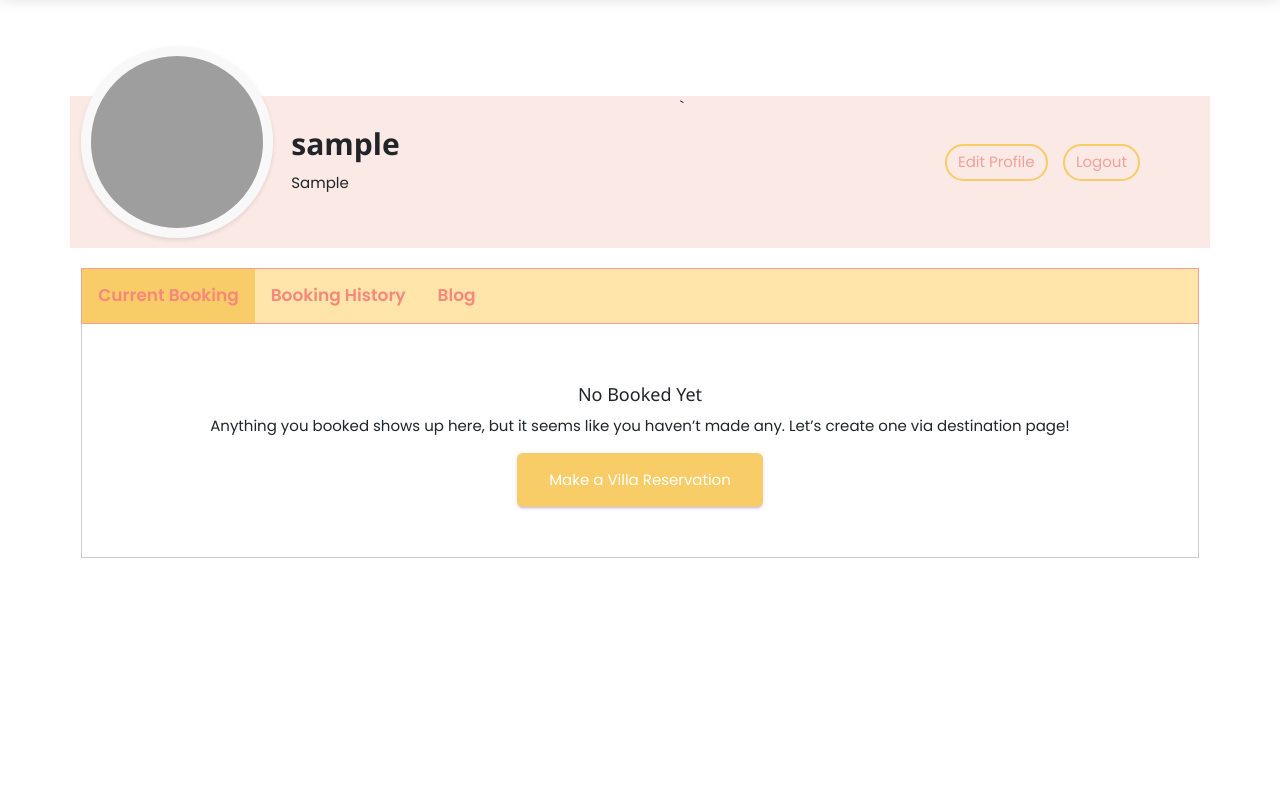
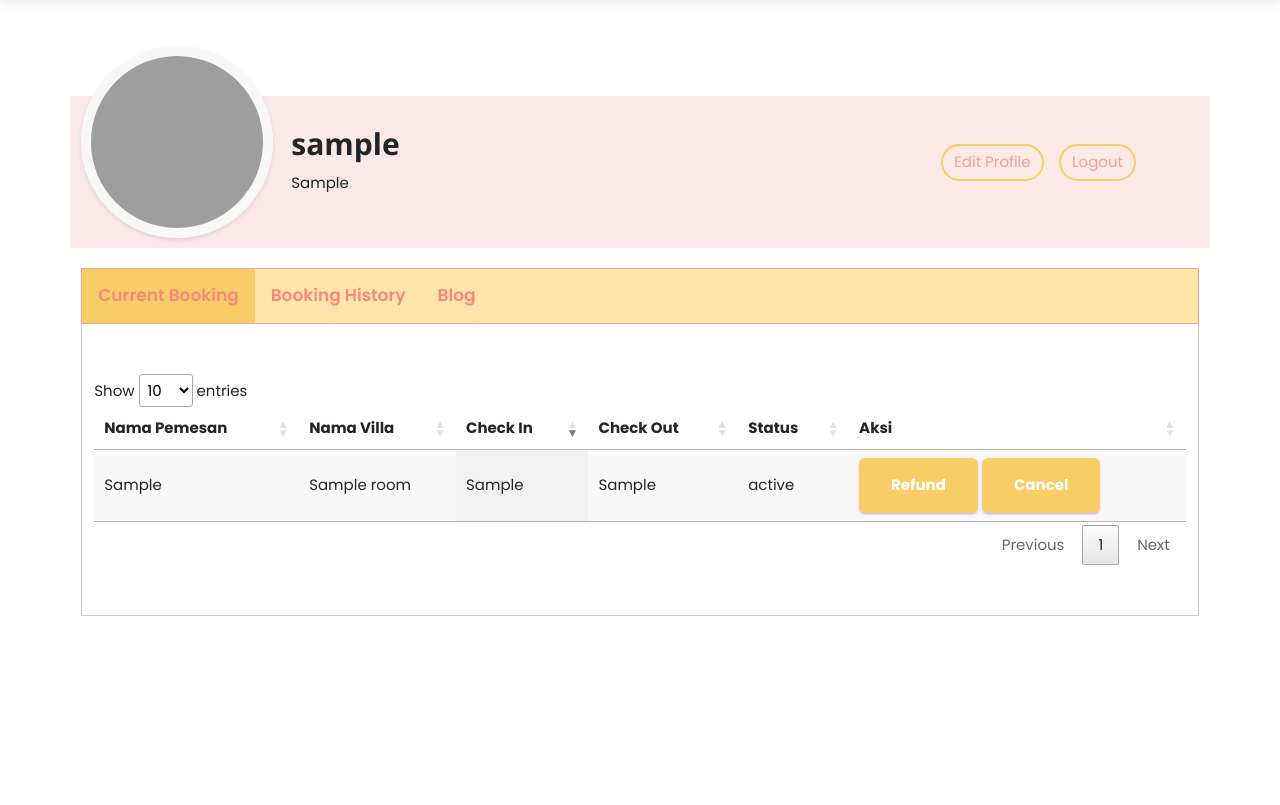
Before and after one commit to melatinurmalasari/VillaLaLand, a PHP site: page /profile.php in a window 1280 px wide. Shown: the part 104-909 px from the top of the page. Run offline with PHP 8.4, Linux system fonts and the light colour scheme; the visitor is signed in with stand-in values (Sample User, id 1); tables that the repository leaves empty or names only in its code hold one stand-in row (values such as "Sample post"); some libraries are stand-ins or nearby versions; grey boxes are pictures that could not be loaded.

Commit message:
fix lagi

```diff
--- a/header.php
+++ b/header.php
@@ -1,12 +1,15 @@
 <?php
 require_once 'koneksi.php';
 session_start();
+ob_start();
 $username = $_SESSION['username'];
 $idUser = mysqli_query($koneksi, "SELECT id FROM `users` WHERE username = '$username';");
 $idUserFetch = mysqli_fetch_array($idUser);
 $idUserInput = $idUserFetch['id'];
+$userPemesan =  mysqli_query($koneksi, "SELECT id FROM `users` WHERE username = '$username';");
 if (!isset($_SESSION['username'])){
   header("Location: login.php");
+  ob_end_flush();
 }
 ?>
 
--- a/profile.php
+++ b/profile.php
@@ -20,12 +20,44 @@
 
   <script src="https://ajax.googleapis.com/ajax/libs/jquery/3.6.0/jquery.min.js"></script>
   <script src="https://maxcdn.bootstrapcdn.com/bootstrap/3.4.1/js/bootstrap.min.js"></script>
+  <link rel="stylesheet" type="text/css" href="https://cdn.datatables.net/1.10.24/css/jquery.dataTables.min.css">
+
+  <script type="text/javascript">
+    const showInfo = (value) => {
+      const xhttp = new XMLHttpRequest();
+      xhttp.onload = function() {
+        alert(this.responseText)
+      }
+      var id = value
+      xhttp.open("POST", "action.php?aksi=info");
+      xhttp.setRequestHeader("Content-type", "application/x-www-form-urlencoded");
+      xhttp.send("id=" + id)
+    }
+
+    const deleteData = (value) => {
+      const xhttp = new XMLHttpRequest();
+      xhttp.onload = function() {
+        alert(this.responseText)
+      }
+      var id = value
+      xhttp.open("POST", "action.php?aksi=delete");
+      xhttp.setRequestHeader("Content-type", "application/x-www-form-urlencoded");
+      let con = confirm("Apakah anda yakin ingin menghapus data?")
+      if (con) {
+        xhttp.send("id=" + id)
+      }
+    }
+  </script>
 
 </head>
 
 <body>
   <?php include "header.php" ?>
-
+  <?php
+$idTransaksi = mysqli_query($koneksi, "SELECT transaction_id FROM `transaction` WHERE id_user = '$idUserInput';");
+$idTransaksiFetch = mysqli_fetch_array($idTransaksi);
+$idTransaksiInput = $idTransaksiFetch['transaction_id'];
+?>
   <main>
     <section class="hero-profile">
         <div class="row">
@@ -49,7 +81,8 @@
                             <h2 style="font-weight: 600;"><?php echo $username ?></h2>
                             <p><?php echo $fetch['kota'] ?></p>
                     </div>
-                        `<?php } ?>
+                        <?php } ?>
+
 
                         <div class="d-flex col-md-5 justift-between-end" style="margin-top: 40px;">
                             <div class="ms-auto p-2">
@@ -61,7 +94,6 @@
                               </div>
                             </form>
                           </div>
-
                   </div>
                     <div class="tab-book">
                       <button class="tablinks" onclick="openCity(event, 'current-book')" id="defaultOpen">Current Booking</button>
@@ -69,13 +101,63 @@
                       <button class="tablinks" onclick="openCity(event, 'our-blog')">Blog</button>
                     </div>
 
+
                     <div id="current-book" class="tabcontent">
                       <center>
-                      <div class="booking">
-                        <h5>No Booked Yet</h5>
-                        <p>Anything you booked shows up here, but it seems like you haven’t made any. Let’s create one via destination page!</p>
-                        <a href="destination2.php" class="btn btn-primary rounded" data-abc="true">Make a Villa Reservation</a>
-                      </div>
+                        <div class="booking">
+                         <?php
+                         $query = mysqli_query($koneksi, "SELECT room.room_name, transaction.first_name, transaction.checkin, transaction.checkout, transaction.status FROM transaction INNER JOIN room ON transaction.room_id=room.room_id WHERE first_name = '$username';");
+                         ?>
+                         <table style="width: 100%;" class="display" id="tabel-data">
+                          <thead>
+                            <tr>
+                              <th>Nama Pemesan</th>
+                              <th>Nama Villa</th>
+                              <th>Check In</th>
+                              <th>Check Out</th>
+                              <th>Status</th>
+                              <th>Aksi</th>
+                            </tr>
+                          </thead>
+                          <tbody>
+                            <?php
+                            while ($item = mysqli_fetch_array($query)) {
+                              ?>
+
+                              <tr>
+                                <td><?= $item['first_name'] ?></td>
+                                <td><?= $item['room_name'] ?></td>
+                                <td><?= $item['checkin'] ?></td>
+                                <td><?= $item['checkout'] ?></td>
+                                <td><?= $item['status'] ?></td>
+                                <form method="POST">
+                                  <td>
+                                  <input type="submit" name="refund" value="Refund" class="btn btn-primary fw-bold">
+                                  <input type="submit" name="cancel" value="Cancel" class="btn btn-primary fw-bold">
+                                </td>
+                                </form>
+                              </tr>
+
+                              <?php
+                              ob_start();
+                              if (isset($_POST['refund'])) {
+                               $koneksi->query("UPDATE `transaction` SET status = 'PENDING' WHERE first_name = '$username' AND transaction_id = '$idTransaksiInput'") or die(mysqli_error());
+                               header("location: profile.php");
+                               ob_end_flush();
+                             }
+                             ?>
+                             <?php
+                             ob_start();
+                             if (isset($_POST['cancel'])) {
+                               $koneksi->query("UPDATE `transaction` SET status = 'COMPLETE' WHERE first_name = '$username' AND transaction_id = '$idTransaksiInput'") or die(mysqli_error());
+                               header("location: profile.php");
+                               ob_end_flush();
+                             }
+
+                             ?>
+                            <?php } ?>
+                          </tbody>
+                        </table>
                       </center>
                     </div>
 
@@ -102,6 +184,7 @@
                       </div>
                       </center>
                     </div>
+
                 </div>
               </div>
         </div>
@@ -128,6 +211,19 @@
 
     <script src="https://cdn.jsdelivr.net/npm/@popperjs/core@2.11.6/dist/umd/popper.min.js"></script>
     <script src="https://cdn.jsdelivr.net/npm/bootstrap@5.2.3/dist/js/bootstrap.min.js"></script>
+    <script type="text/javascript" src="https://code.jquery.com/jquery-3.5.1.js"></script>
+    <script type="text/javascript" src="https://cdn.datatables.net/1.10.24/js/jquery.dataTables.min.js"></script>
+    <script type="text/javascript">
+      $(document).ready(function() {
+        $('#tabel-data').DataTable({
+          order: [
+            [2, 'desc']
+            ],
+          info: false,
+          searching: false
+        });
+      });
+    </script>
 
     <script src="https://cdn.jsdelivr.net/npm/bootstrap@5.1.3/dist/js/bootstrap.bundle.min.js" integrity="sha384-ka7Sk0Gln4gmtz2MlQnikT1wXgYsOg+OMhuP+IlRH9sENBO0LRn5q+8nbTov4+1p" crossorigin="anonymous"></script>
 </body>
```
Also changed, not shown: invoice.php (+13 -0 lines).
